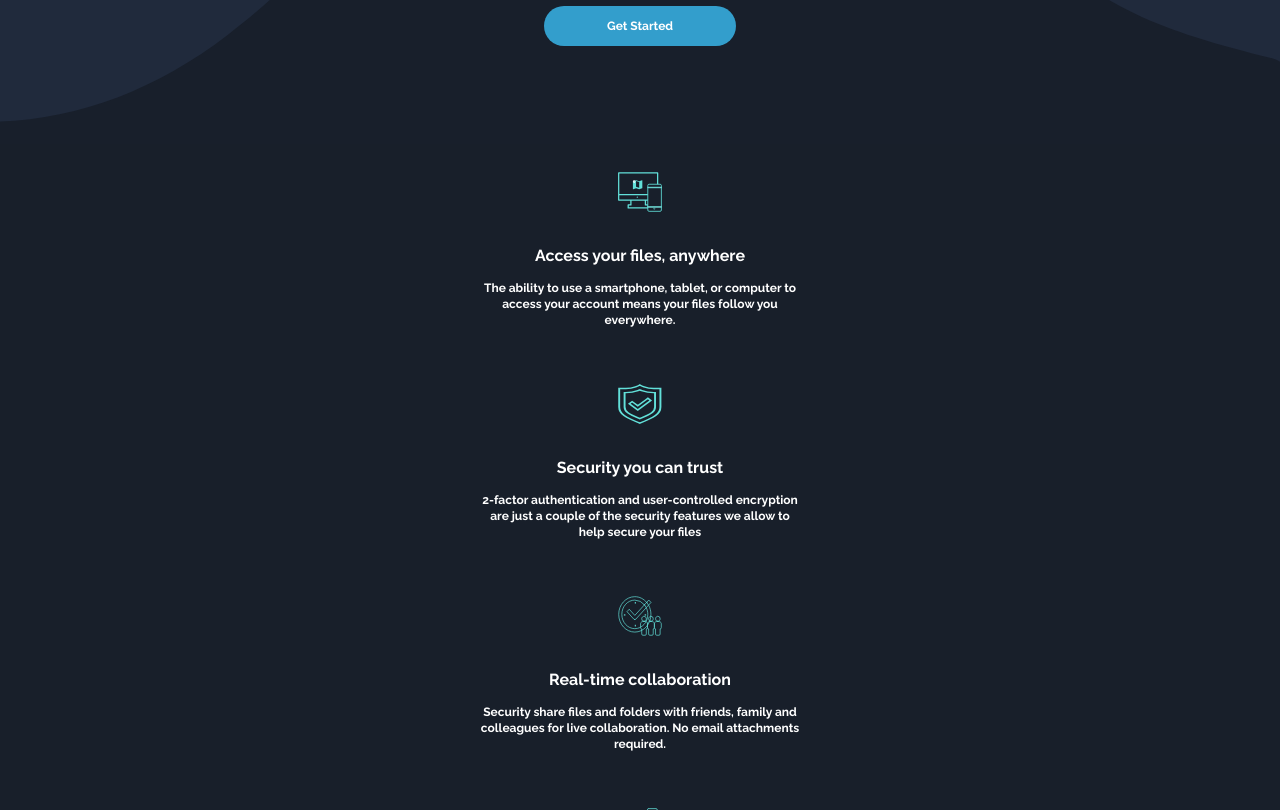
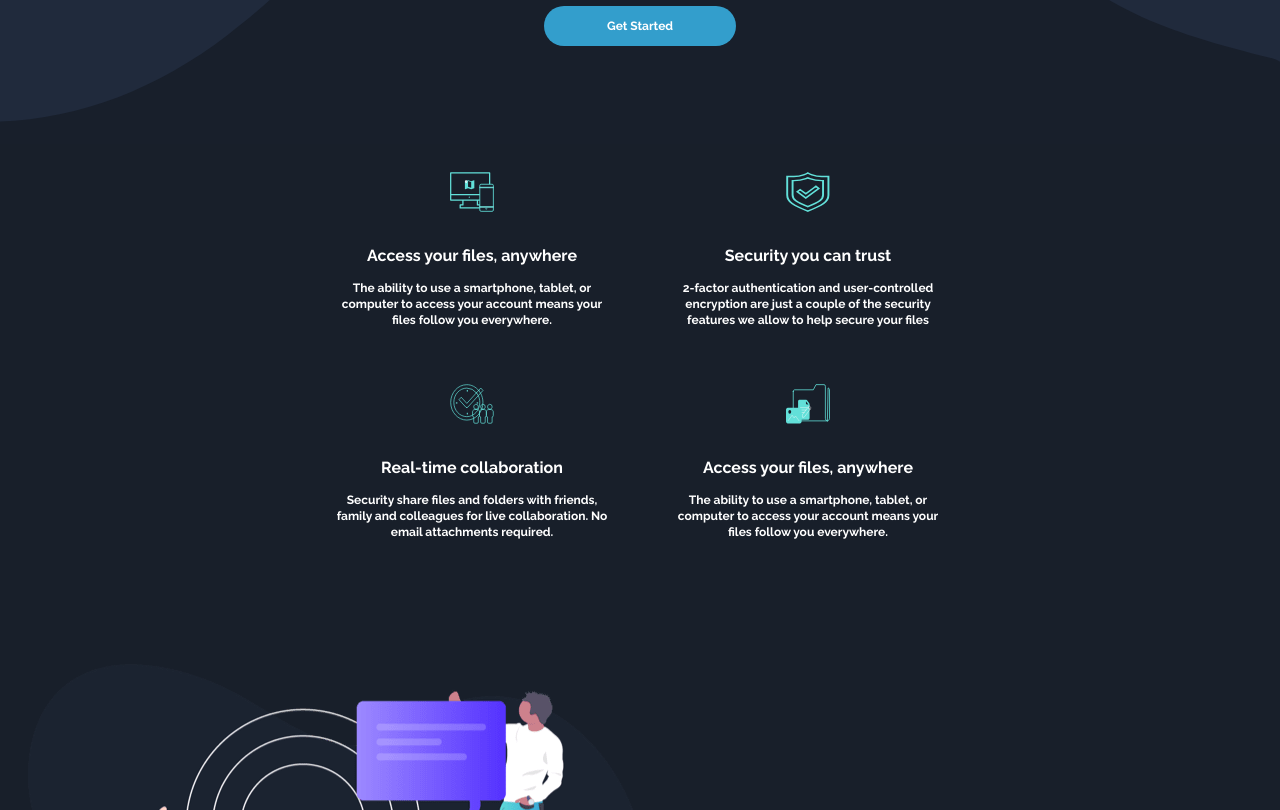
Before and after one commit to HenryAprendo/landing-page-tailwind, an Angular app: page / in a window 1280 px wide. Shown: the part 570-1380 px from the top of the page. Built offline with nearby package versions, Linux system fonts and the light colour scheme.

Commit message:
Responsive design tablet y desktop para la sección de servicios

```diff
--- a/src/app/filo-dark-project/filo-dark/filo-dark.component.html
+++ b/src/app/filo-dark-project/filo-dark/filo-dark.component.html
@@ -36,8 +36,8 @@
 
     <!-- Servicios -->
     <section class="bg-dark-blue-main-fd pb-12">
-      <div class="flex flex-col justify-center items-center">
-        <article class="w-full max-w-sm flex flex-col items-center text-center p-7" *ngFor="let item of listService">
+      <div class="w-full flex flex-col justify-center items-center md:flex-row md:flex-wrap md:max-w-2xl md:mx-auto">
+        <article class="w-full max-w-sm flex flex-col items-center text-center p-7 md:w-1/2" *ngFor="let item of listService">
           <img class="mb-8 h-10 w-11" [src]="item.icon" [alt]="item.title">
           <h2 class="mb-3 text-base font-bold text-white-fd">{{item.title}}</h2>
           <p class="text-xs font-semibold text-white-fd">{{item.description}}</p>
```
